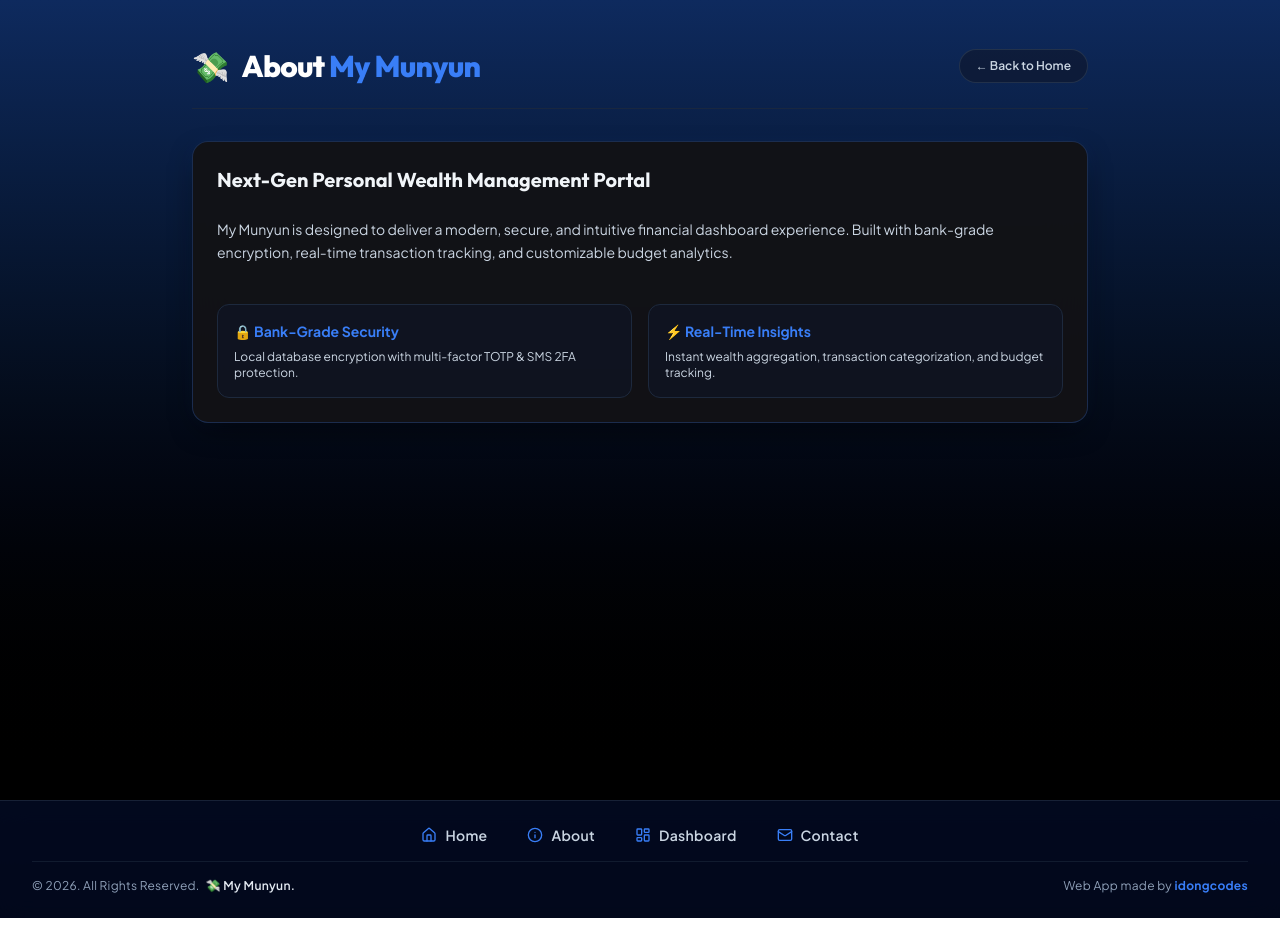
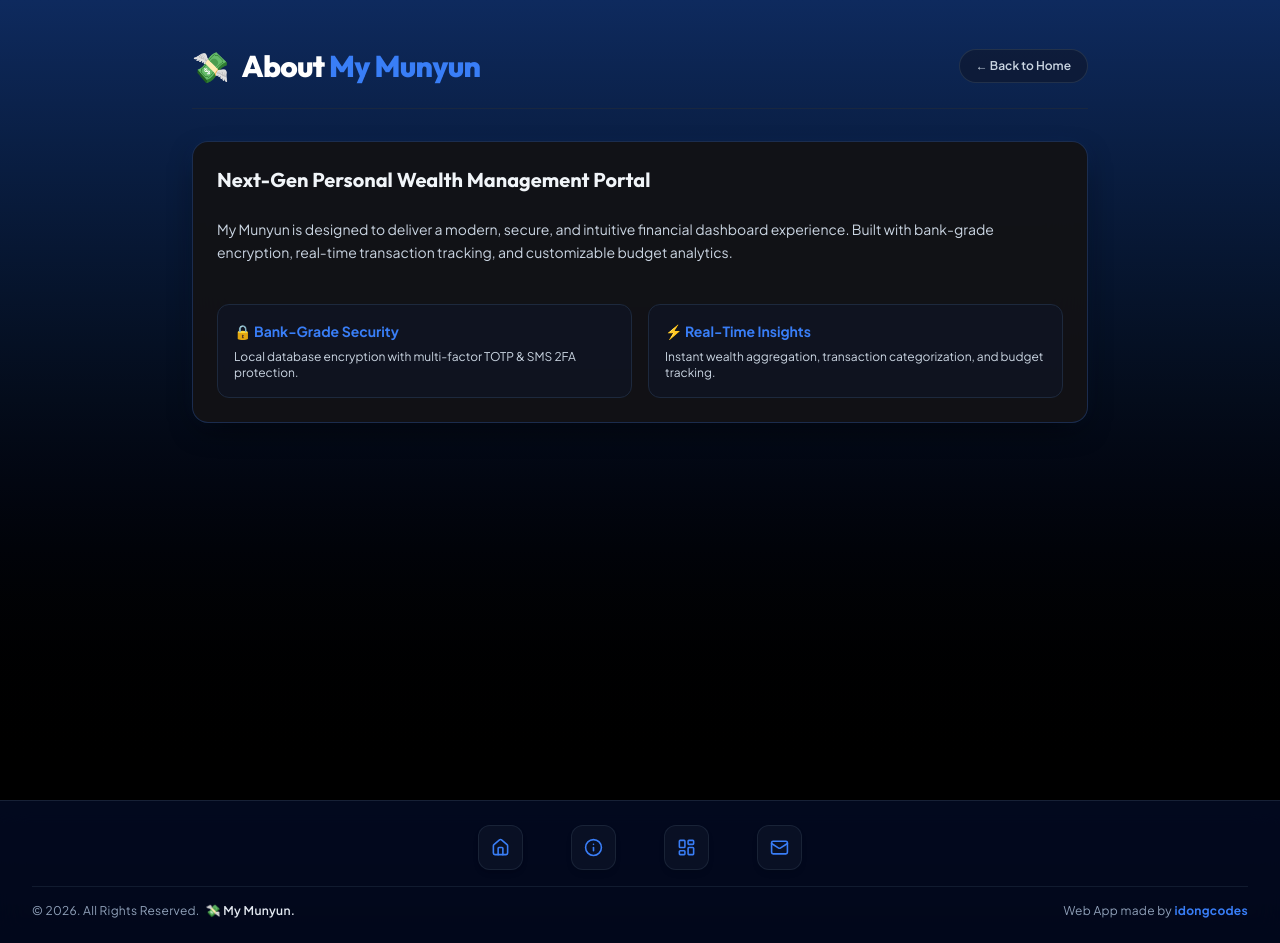
Before and after one commit to idongCodes/my-munyun, a Next.js app: page /about in a window 1280 px wide. Before the commit the page ends 918 px from the top, so only its background shows below. Built offline with nearby package versions, Linux system fonts and the light colour scheme.

Commit message:
feat: icon-only footer navigation with custom long-press & hover tooltips

```diff
--- a/src/app/Footer.tsx
+++ b/src/app/Footer.tsx
@@ -1,7 +1,7 @@
 "use client";
 
 import { usePathname } from 'next/navigation';
-import { useEffect, useState } from 'react';
+import { useEffect, useState, useRef } from 'react';
 import Link from 'next/link';
 import { Home, Info, LayoutDashboard, Mail } from 'lucide-react';
 
@@ -9,6 +9,8 @@ export default function Footer() {
   const pathname = usePathname();
   const [mounted, setMounted] = useState(false);
   const [isLoggedIn, setIsLoggedIn] = useState(false);
+  const [activeTooltip, setActiveTooltip] = useState<string | null>(null);
+  const longPressTimer = useRef<NodeJS.Timeout | null>(null);
 
   useEffect(() => {
     setMounted(true);
@@ -22,6 +24,19 @@ export default function Footer() {
     const interval = setInterval(checkAuth, 500);
     return () => clearInterval(interval);
   }, []);
+
+  const handleTouchStart = (name: string) => {
+    longPressTimer.current = setTimeout(() => {
+      setActiveTooltip(name);
+    }, 200); // triggers tooltip on long press
+  };
+
+  const handleTouchEnd = () => {
+    if (longPressTimer.current) {
+      clearTimeout(longPressTimer.current);
+    }
+    setTimeout(() => setActiveTooltip(null), 1200); // hide tooltip after release
+  };
 
   if (!mounted) return null;
 
@@ -37,39 +52,55 @@ export default function Footer() {
 
   const currentYear = new Date().getFullYear();
 
+  const navItems = [
+    { name: 'Home', icon: Home, href: '/' },
+    { name: 'About', icon: Info, href: '/about' },
+    { name: 'Dashboard', icon: LayoutDashboard, href: '/dashboard' },
+    { name: 'Contact', icon: Mail, href: 'mailto:support@mymunyun.com', isExternal: true },
+  ];
+
   return (
     <footer className="w-full border-t border-slate-800/80 bg-slate-950/90 backdrop-blur-md py-6 px-4 text-center text-xs text-slate-400 font-sans tracking-wide z-40">
       <div className="max-w-7xl mx-auto flex flex-col items-center gap-4 px-4">
-        {/* Navigation Icons Row */}
-        <nav className="flex items-center justify-center gap-6 sm:gap-10 border-b border-slate-800/60 pb-4 w-full">
-          <Link
-            href="/"
-            className="flex items-center gap-2 text-slate-300 hover:text-white transition-all font-semibold group cursor-pointer text-xs sm:text-sm"
-          >
-            <Home size={16} className="group-hover:scale-110 transition-transform text-[#397ef7]" />
-            <span>Home</span>
-          </Link>
-          <Link
-            href="/about"
-            className="flex items-center gap-2 text-slate-300 hover:text-white transition-all font-semibold group cursor-pointer text-xs sm:text-sm"
-          >
-            <Info size={16} className="group-hover:scale-110 transition-transform text-[#397ef7]" />
-            <span>About</span>
-          </Link>
-          <Link
-            href="/dashboard"
-            className="flex items-center gap-2 text-slate-300 hover:text-white transition-all font-semibold group cursor-pointer text-xs sm:text-sm"
-          >
-            <LayoutDashboard size={16} className="group-hover:scale-110 transition-transform text-[#397ef7]" />
-            <span>Dashboard</span>
-          </Link>
-          <a
-            href="mailto:support@mymunyun.com"
-            className="flex items-center gap-2 text-slate-300 hover:text-white transition-all font-semibold group cursor-pointer text-xs sm:text-sm"
-          >
-            <Mail size={16} className="group-hover:scale-110 transition-transform text-[#397ef7]" />
-            <span>Contact</span>
-          </a>
+        {/* Navigation Icons Only Row with Custom Tooltips */}
+        <nav className="flex items-center justify-center gap-8 sm:gap-12 border-b border-slate-800/60 pb-4 w-full">
+          {navItems.map((item) => {
+            const Icon = item.icon;
+            const isTooltipVisible = activeTooltip === item.name;
+
+            const content = (
+              <div
+                className="relative group p-3 rounded-xl bg-slate-900/60 hover:bg-slate-800/80 border border-slate-800/80 hover:border-[#397ef7]/50 transition-all cursor-pointer shadow-md active:scale-95"
+                onTouchStart={() => handleTouchStart(item.name)}
+                onTouchEnd={handleTouchEnd}
+                onMouseDown={() => handleTouchStart(item.name)}
+                onMouseUp={handleTouchEnd}
+                onMouseLeave={handleTouchEnd}
+              >
+                <Icon size={19} className="text-[#397ef7] group-hover:scale-110 transition-transform" />
+
+                {/* Floating Custom Tooltip */}
+                <div
+                  className={`absolute -top-10 left-1/2 -translate-x-1/2 bg-slate-900 text-white text-[11px] font-bold py-1.5 px-3 rounded-lg border border-[#397ef7]/40 shadow-xl transition-all duration-200 pointer-events-none whitespace-nowrap ${
+                    isTooltipVisible ? 'opacity-100 scale-100 -translate-y-1' : 'opacity-0 scale-95 group-hover:opacity-100 group-hover:scale-100 group-hover:-translate-y-1'
+                  }`}
+                >
+                  <span>{item.name}</span>
+                  <div className="absolute -bottom-1 left-1/2 -translate-x-1/2 w-2 h-2 bg-slate-900 border-r border-b border-[#397ef7]/40 rotate-45"></div>
+                </div>
+              </div>
+            );
+
+            return item.isExternal ? (
+              <a key={item.name} href={item.href}>
+                {content}
+              </a>
+            ) : (
+              <Link key={item.name} href={item.href}>
+                {content}
+              </Link>
+            );
+          })}
         </nav>
 
         {/* Copyright & Creator Row */}
```
